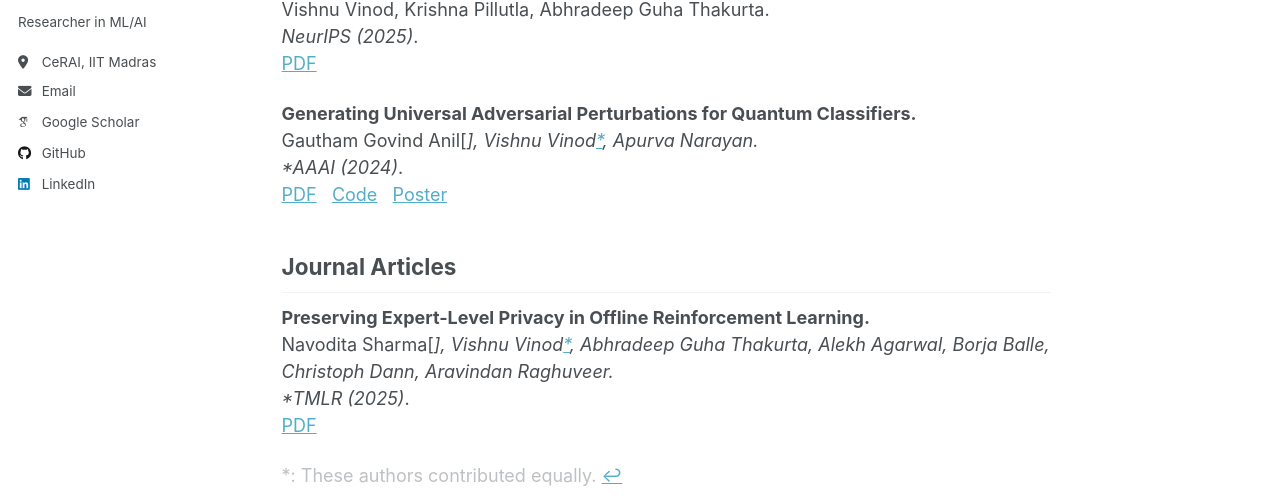
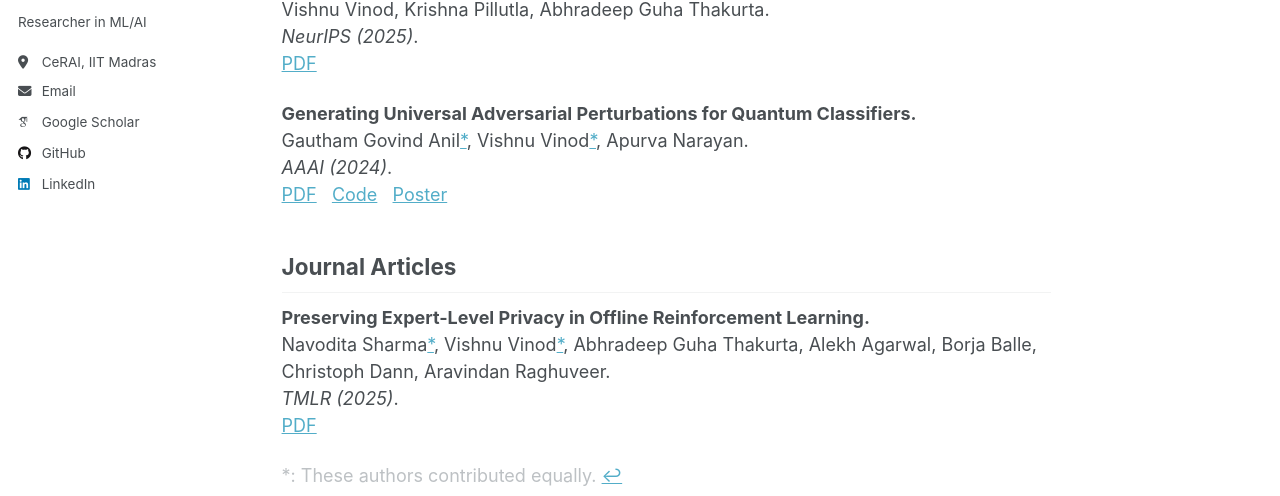
Before and after one commit to vishnuvind/vishnuvind.github.io, a Jekyll site: the page built from _pages/publications.md, in a window 1280 px wide and 1354 px high. Shown: the part 322-818 px from the top of the window. Built offline with Jekyll 4.4.1, drawn with Linux system fonts in a browser that asks for light colours; some web fonts are replaced; a script that is not in the unit is left out; part of the change alters nothing that is shown.

Commit message:
Update Footnote

```diff
--- a/_pages/publications.md
+++ b/_pages/publications.md
@@ -22,7 +22,7 @@ Vishnu Vinod, Krishna Pillutla, Abhradeep Guha Thakurta.
 [PDF](https://arxiv.org/pdf/2507.02974)  &nbsp;
 
 **Generating Universal Adversarial Perturbations for Quantum Classifiers.**
-Gautham Govind Anil[*], Vishnu Vinod[*], Apurva Narayan.
+Gautham Govind Anil[&#42;], Vishnu Vinod[&#42;], Apurva Narayan.
 *AAAI (2024)*.
 [PDF](https://arxiv.org/pdf/2402.08648)  &nbsp;
 [Code](https://github.com/Idsl-group/QuGAP) &nbsp;
@@ -32,15 +32,15 @@ Gautham Govind Anil[*], Vishnu Vinod[*], Apurva Narayan.
 ## Journal Articles
 
 **Preserving Expert-Level Privacy in Offline Reinforcement Learning.**
-Navodita Sharma[*], Vishnu Vinod[*], Abhradeep Guha Thakurta, Alekh Agarwal, Borja Balle, Christoph Dann, Aravindan Raghuveer.
+Navodita Sharma[&#42;], Vishnu Vinod[&#42;], Abhradeep Guha Thakurta, Alekh Agarwal, Borja Balle, Christoph Dann, Aravindan Raghuveer.
 *TMLR (2025)*.
 [PDF](https://openreview.net/pdf?id=2bj0eVgCdO)  &nbsp;
 
 
 
 <p id="fn1" class="footnote">
-  *: These authors contributed equally.
+  &#42;: These authors contributed equally.
   <a href="#fnref1" title="return to text">↩</a>
 </p>
 
-[*]: #fn1
+[&#42;]: #fn1
```
